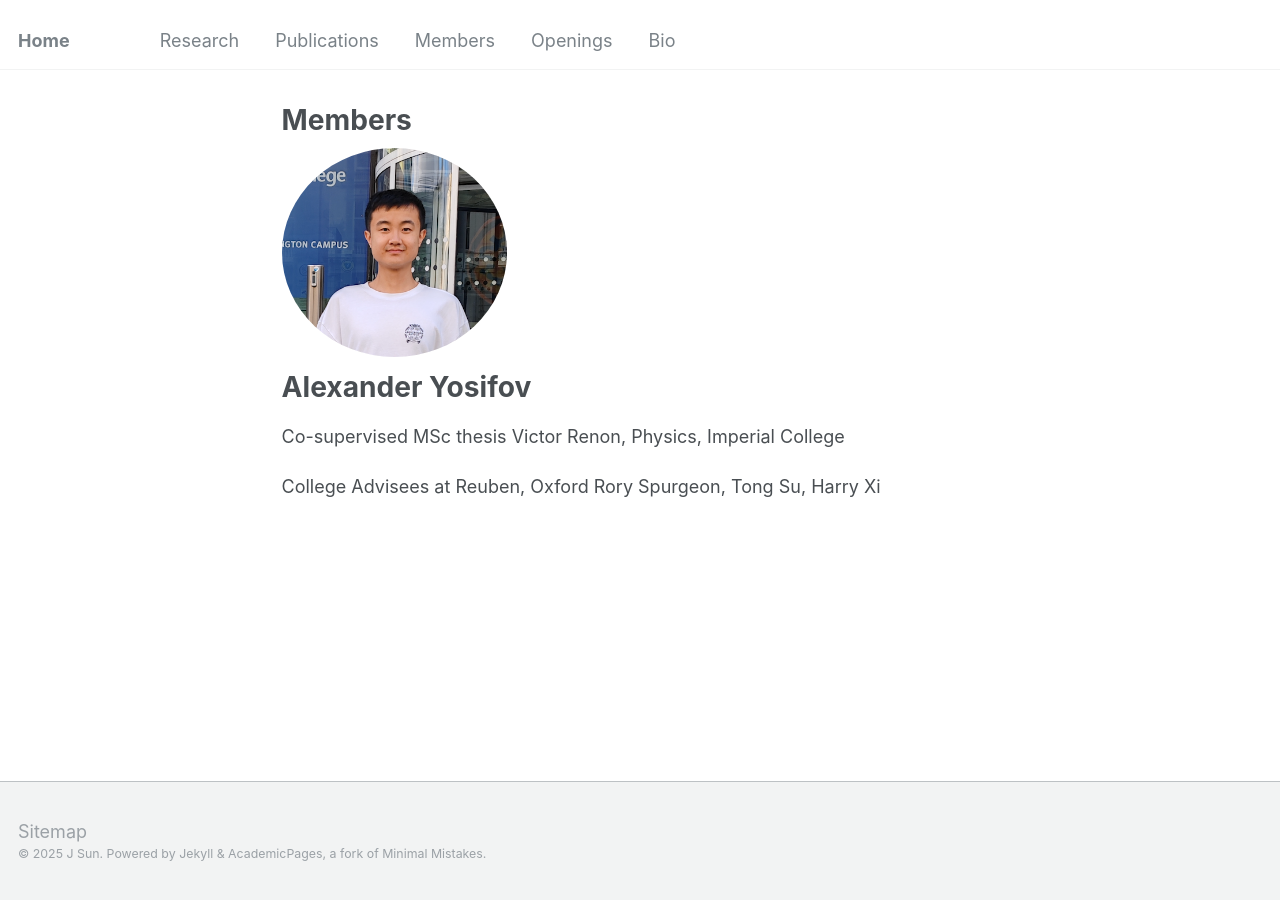
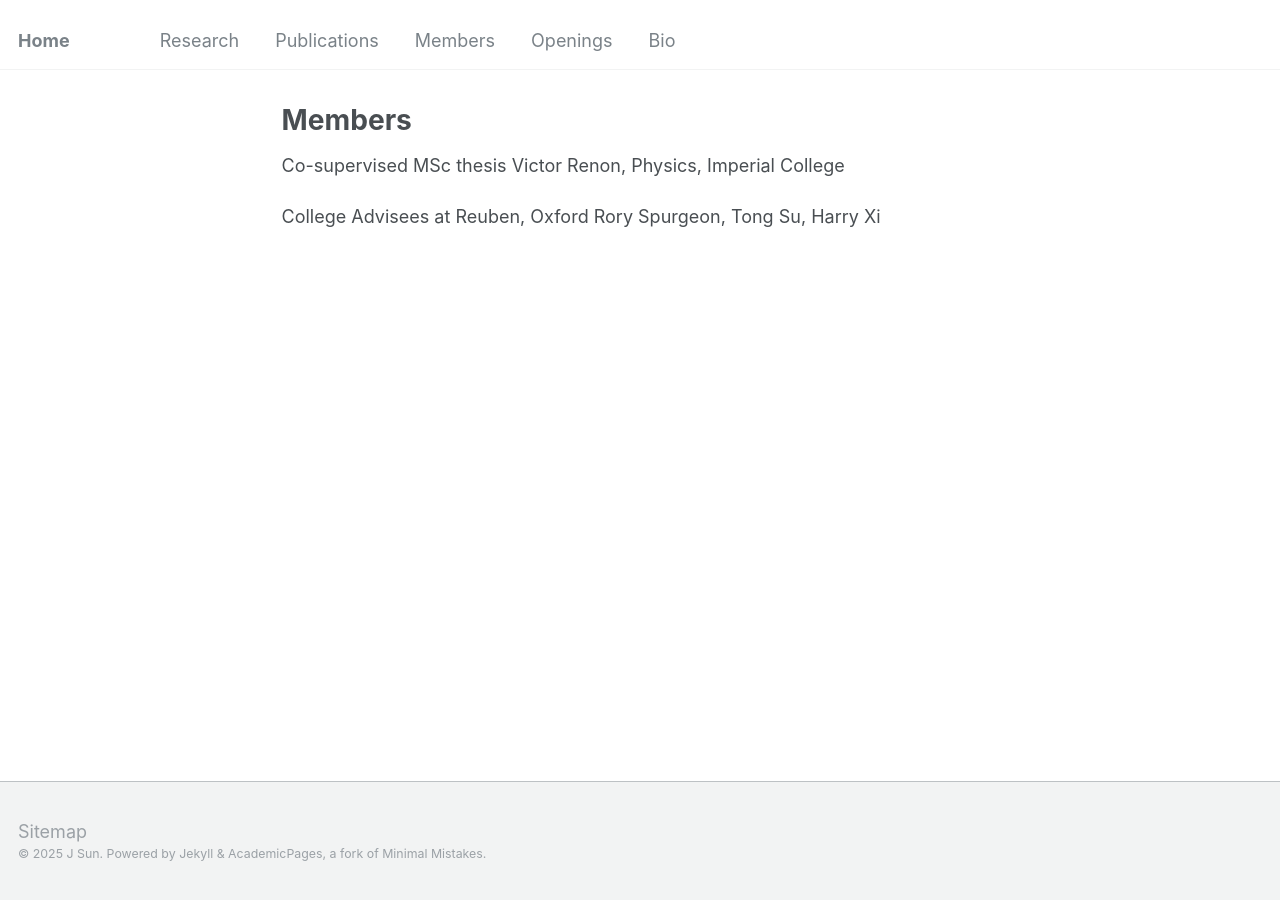
Before and after one commit to jinzhao-sun/jinzhao-sun.github.io, a Jekyll site: the page built from _pages/members.md, in a window 1280 px wide. Built offline with Jekyll 4.4.1, drawn with Linux system fonts in a browser that asks for light colours.

Commit message:
Update members.md

```diff
--- a/_pages/members.md
+++ b/_pages/members.md
@@ -10,8 +10,8 @@ redirect_from:
 {% include base_path %}
 
 
-# <img src="/images/profile.jpg" alt="Description" style="border-radius: 50%; box-shadow: 0 0px 1px rgba(0, 0, 0, 0.02); border: 0px solid #ccc; width: 225px;">
-# Alexander Yosifov
+<!-- <img src="/images/profile.jpg" alt="Description" style="border-radius: 50%; box-shadow: 0 0px 1px rgba(0, 0, 0, 0.02); border: 0px solid #ccc; width: 225px;">
+# Alexander Yosifov -->
 
 
 Co-supervised MSc thesis
```
